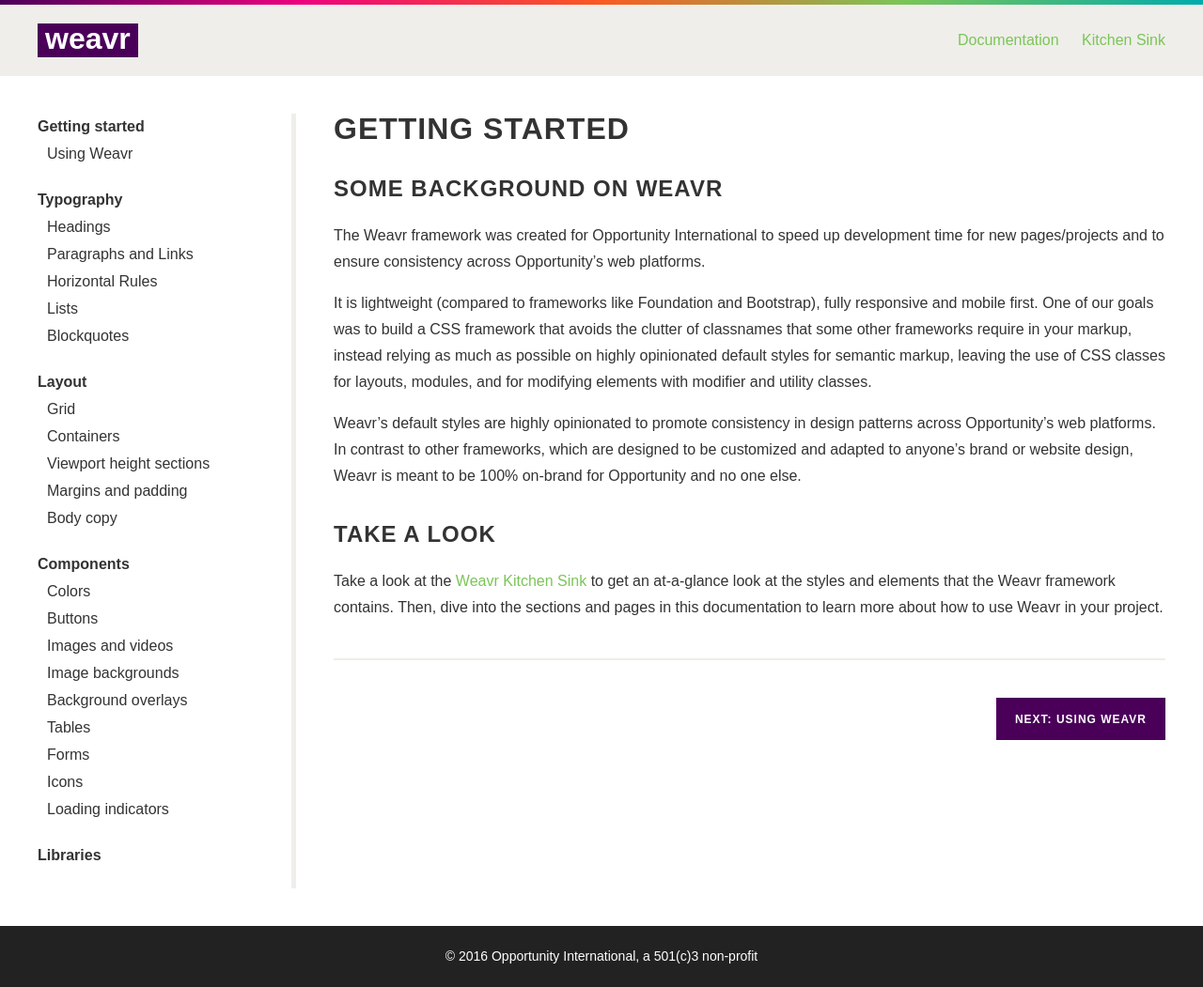
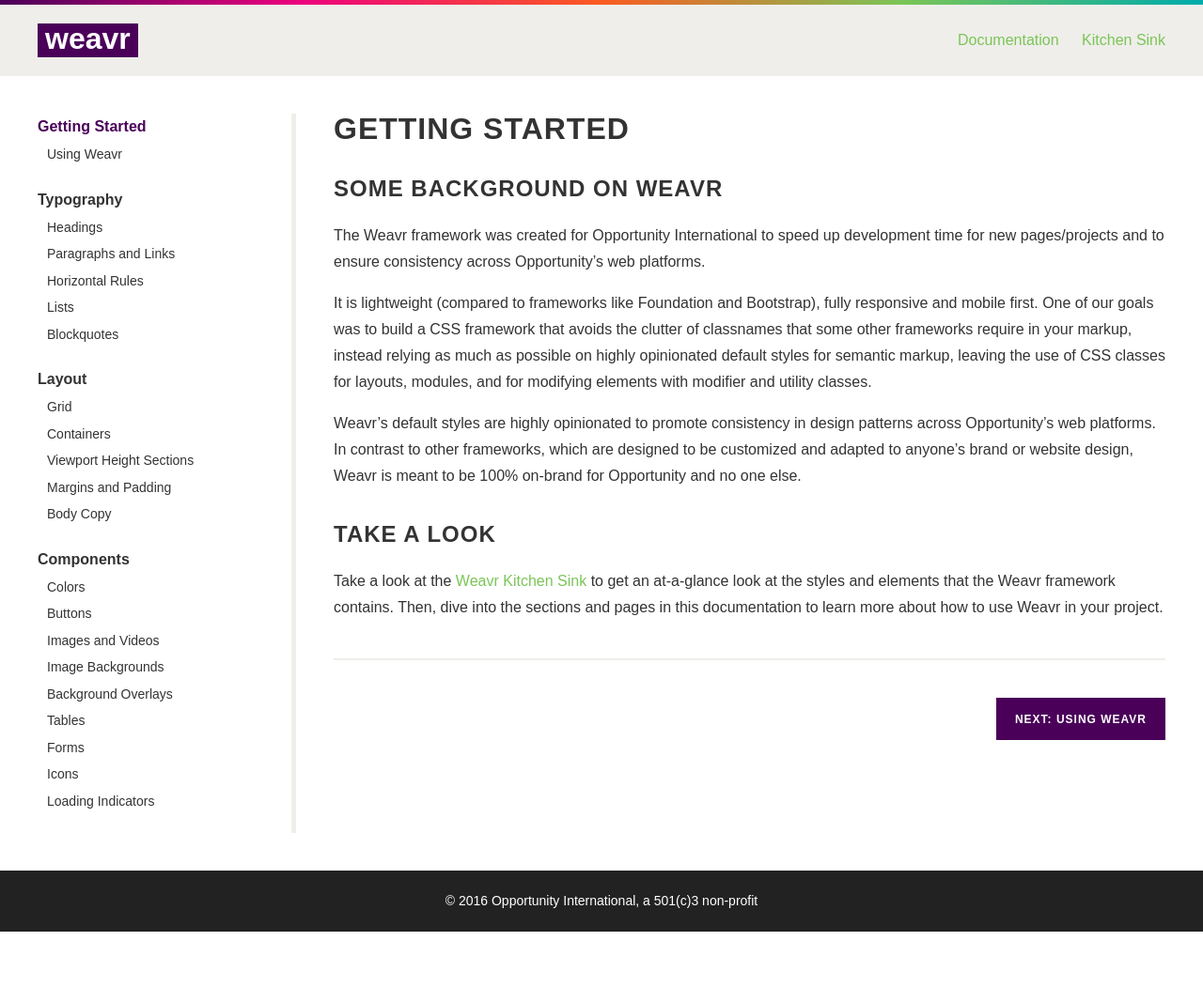
Before and after one commit to OpportunityIntl/Weavr, a Jekyll site: the page built from docs/getting-started/index.md, in a window 1280 px wide. Shown: the whole page at 94% size. Built offline with Jekyll 4.4.1, drawn with Linux system fonts in a browser that asks for light colours; nearby versions of some CDN libraries; Markdown is read by kramdown in place of the engine named in the settings; comment, search, counter and statistics services are not loaded; after the commit the page ends 992 px from its top, so only the background shows below that.

Commit message:
Generate docs sidenav instead of hardcoding it

```diff
--- a/_config.yml
+++ b/_config.yml
@@ -9,3 +9,57 @@
   extensions: ["tables", "no_intra_emphasis", "fenced_code_blocks", "autolink", "strikethrough", "superscript", "with_toc_data"]
 
 exclude: [node_modules, Gruntfile.js, package.json, Gemfile, Gemfile.lock]
+
+nav:
+  - title: 'Getting Started'
+    url: 'docs/getting-started'
+    pages:
+      - title: 'Using Weavr'
+        url: 'docs/getting-started/using-weavr'
+  - title: 'Typography'
+    url: 'docs/typography'
+    pages:
+      - title: 'Headings'
+        url: 'docs/typography/headings'
+      - title: 'Paragraphs and Links'
+        url: 'docs/typography/paragraphs-and-links'
+      - title: 'Horizontal Rules'
+        url: 'docs/typography/horizontal-rules'
+      - title: 'Lists'
+        url: 'docs/typography/lists'
+      - title: 'Blockquotes'
+        url: 'docs/typography/blockquotes'
+  - title: 'Layout'
+    url: 'docs/layout'
+    pages:
+      - title: 'Grid'
+        url: 'docs/layout/grid'
+      - title: 'Containers'
+        url: 'docs/layout/containers'
+      - title: 'Viewport Height Sections'
+        url: 'docs/layout/viewport-height-sections'
+      - title: 'Margins and Padding'
+        url: 'docs/layout/margins-and-padding'
+      - title: 'Body Copy'
+        url: 'docs/layout/body-copy'
+  - title: 'Components'
+    url: 'docs/components'
+    pages:
+      - title: 'Colors'
+        url: 'docs/components/colors'
+      - title: 'Buttons'
+        url: 'docs/components/buttons'
+      - title: 'Images and Videos'
+        url: 'docs/components/images-and-videos'
+      - title: 'Image Backgrounds'
+        url: 'docs/components/image-backgrounds'
+      - title: 'Background Overlays'
+        url: 'docs/components/background-overlays'
+      - title: 'Tables'
+        url: 'docs/components/tables'
+      - title: 'Forms'
+        url: 'docs/components/forms'
+      - title: 'Icons'
+        url: 'docs/components/icons'
+      - title: 'Loading Indicators'
+        url: 'docs/components/loading-indicators'
--- a/_includes/sidenav.html
+++ b/_includes/sidenav.html
@@ -1,47 +1,16 @@
 <nav>
   <ul class="level-1 no-list-style">
-    <li>
-      <a href="{{site.baseurl}}/docs">Getting started</a>
-      <ul class="level-2">
-        <li><a href="{{site.baseurl}}/docs/getting-started/using-weavr">Using Weavr</a></li>
-      </ul>
-    </li>
-    <li>
-      <a href="{{site.baseurl}}/docs/typography">Typography</a>
-      <ul class="level-2">
-        <li><a href="{{site.baseurl}}/docs/typography/headings">Headings</a></li>
-        <li><a href="{{site.baseurl}}/docs/typography/paragraphs-and-links">Paragraphs and Links</a></li>
-        <li><a href="{{site.baseurl}}/docs/typography/horizontal-rules">Horizontal Rules</a></li>
-        <li><a href="{{site.baseurl}}/docs/typography/lists">Lists</a></li>
-        <li><a href="{{site.baseurl}}/docs/typography/blockquotes">Blockquotes</a></li>
-      </ul>
-    </li>
-    <li>
-      <a href="{{site.baseurl}}/docs/layout">Layout</a>
-      <ul class="level-2">
-        <li><a href="{{site.baseurl}}/docs/layout/grid">Grid</a></li>
-        <li><a href="{{site.baseurl}}/docs/layout/containers">Containers</a></li>
-        <li><a href="{{site.baseurl}}/docs/layout/viewport-height-sections">Viewport height sections</a></li>
-        <li><a href="{{site.baseurl}}/docs/layout/margins-and-padding">Margins and padding</a></li>
-        <li><a href="{{site.baseurl}}/docs/layout/body-copy">Body copy</a></li>
-      </ul>
-    </li>
-    <li>
-      <a href="{{site.baseurl}}/docs/components">Components</a>
-      <ul class="level-2">
-        <li><a href="{{site.baseurl}}/docs/components/colors">Colors</a></li>
-        <li><a href="{{site.baseurl}}/docs/components/buttons">Buttons</a></li>
-        <li><a href="{{site.baseurl}}/docs/components/images-and-videos">Images and videos</a></li>
-        <li><a href="{{site.baseurl}}/docs/components/image-backgrounds">Image backgrounds</a></li>
-        <li><a href="{{site.baseurl}}/docs/components/background-overlays">Background overlays</a></li>
-        <li><a href="{{site.baseurl}}/docs/components/tables">Tables</a></li>
-        <li><a href="{{site.baseurl}}/docs/components/forms">Forms</a></li>
-        <li><a href="{{site.baseurl}}/docs/components/icons">Icons</a></li>
-        <li><a href="{{site.baseurl}}/docs/components/loading-indicators">Loading indicators</a></li>
-      </ul>
-    </li>
-    <li>
-      <a href="{{site.baseurl}}/docs/libraries">Libraries</a>
-    </li>
+    {% for section in site.nav %}
+      <li {% if page.url contains section.url %}class="current"{% endif %}>
+        <a href="{{ site.baseurl }}/{{ section.url }}">{{ section.title }}</a>
+        <ul class="level-2">
+          {% for document in section.pages %}
+            <li {% if page.url contains document.url %}class="current"{% endif %}>
+              <a href="{{ site.baseurl }}/{{ document.url }}">{{ document.title }}</a>
+            </li>
+          {% endfor %}
+        </ul>
+      </li>
+    {% endfor %}
   </ul>
 </nav>
--- a/_sass/_general.scss
+++ b/_sass/_general.scss
@@ -157,11 +157,29 @@
         > a {
           font-weight: bold;
         }
+
+        &.current > a {
+          color: $brand-purple;
+        }
       }
     }
 
     .level-2 {
       margin-left: 10px;
+
+      > li {
+        > a {
+          font-size: .875em;
+        }
+      }
+
+      > li.current {
+
+        > a {
+          font-weight: bold;
+          color: $brand-purple;
+        }
+      }
     }
   }
 }
```
Also changed, not shown: docs/index.html (added, +11 -0 lines), docs/getting-started/index.md (renamed from docs/index.md).
